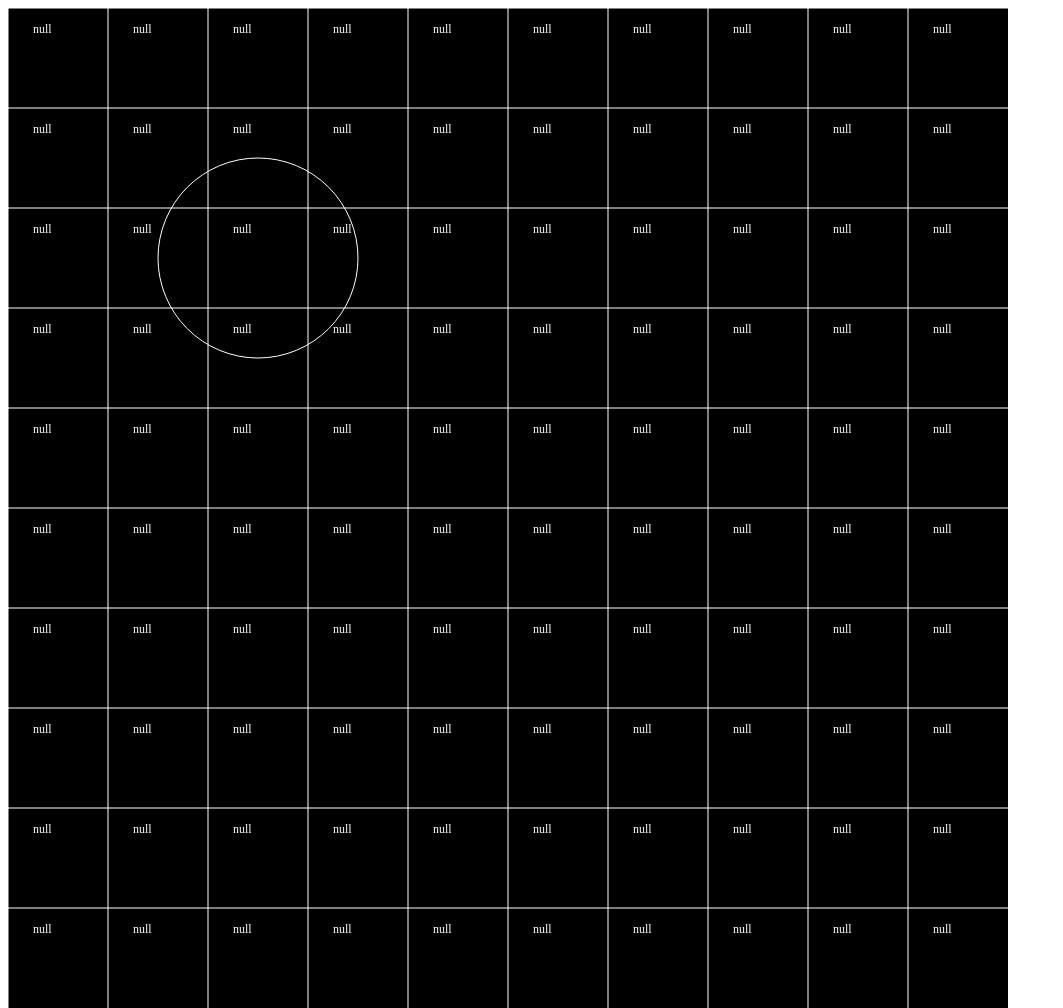
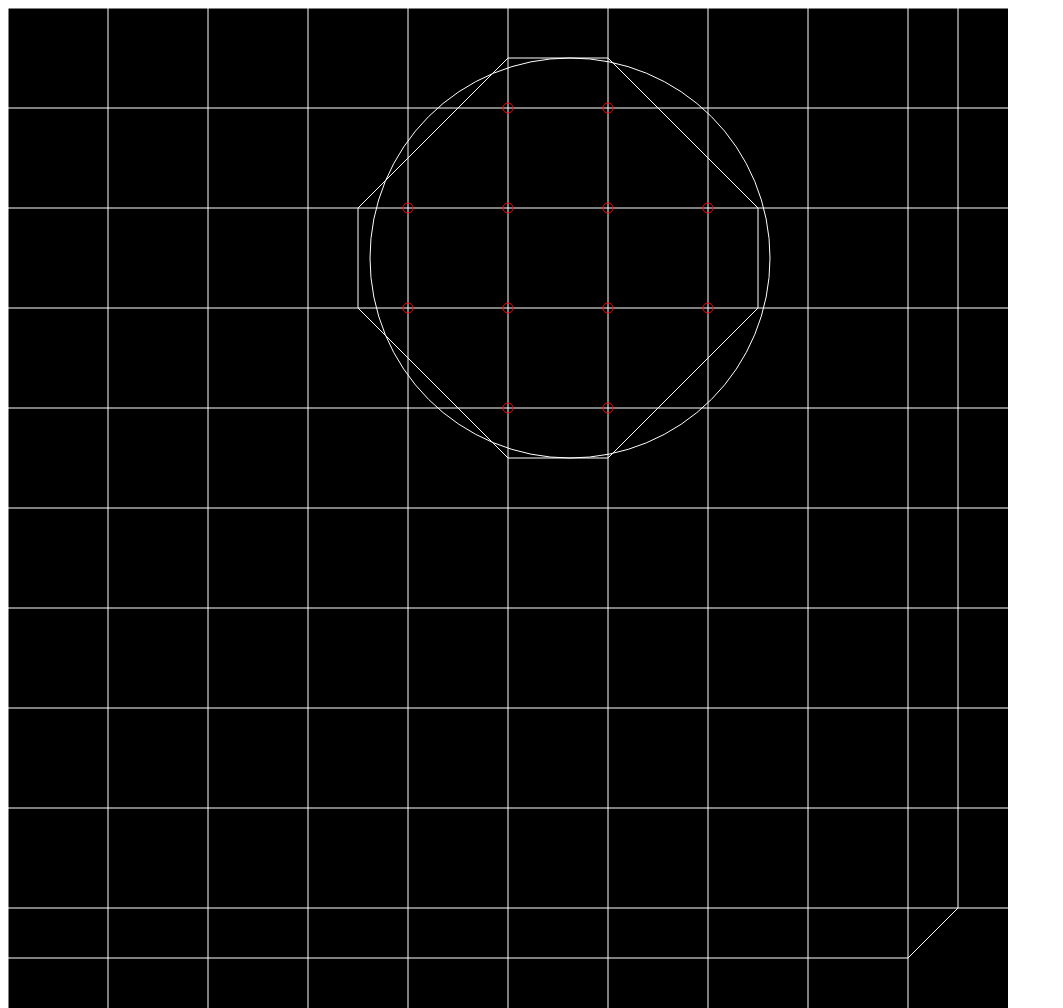
Before and after one commit to mtthwm/marching-squares, a website: page index.html in a window 1280 px wide. Shown: the whole page, without its empty margins (0-1063 px from the left). Drawn offline with Linux system fonts and the light colour scheme.

Commit message:
Kinda-sorta working?

```diff
--- /dev/null
+++ b/grid.js
@@ -0,0 +1,132 @@
+const GridCell = function (value, color) {
+    this.value = value;
+    this.color = color;
+
+    this.toString = () => {
+        return this.value;
+    };
+};
+
+const Grid = function (width, height, cellSize)
+{
+    this.createFrom2DArray = (arr, cellSize) => {
+        this.arr = arr;
+        this.width = arr[0].length;
+        this.height = arr.length;
+        this.cellSize = cellSize;
+    };
+
+    this.setColor = (x, y, color) => {
+        this.arr[y][x].color = color;
+    };
+
+    this.getColor = (x, y) => {
+        return this.arr[y][x].color;
+    };
+
+    this.setValue = (x, y, value) => {
+        this.arr[y][x].value = value;
+    };
+
+    this.getValue = (x, y) => {
+        return this.arr[y][x].value;
+    };
+
+    this.getCellCorner = (x, y) => {
+        let cornerX = x * this.cellSize;
+        let cornerY = y * this.cellSize;
+
+        return {cornerX, cornerY};
+    };
+
+    this.drawLines = (ctx) => {
+        const width = this.arr[0].length * this.cellSize;
+        const height = this.arr.length * this.cellSize;
+
+        ctx.strokeStyle = "#FFFFFF";
+
+        // Vertical Lines
+        for (let y = 0; y < width; y += cellSize)
+        {
+            ctx.beginPath();
+            ctx.moveTo(0, y);
+            ctx.lineTo(width, y);
+            ctx.stroke();
+        }
+
+        // Horizontal Lines
+        for (let x = 0; x < height; x += cellSize)
+        {
+            ctx.beginPath();
+            ctx.moveTo(x, 0);
+            ctx.lineTo(x, height);
+            ctx.stroke();
+        }
+    };
+
+    this.drawValues = (ctx, offsetX, offsetY) => {
+        this._2DArrayUtil(this.arr, (value, x, y) => {
+            ctx.font = '12px serif';
+            ctx.fillStyle = '#ffffff';
+            ctx.fillText(value.value, x, y, this.cellSize * 0.75);
+        }, offsetX, offsetY);
+    };
+
+    this.drawColors = (ctx) => {
+        this._2DArrayUtil(this.arr, (value, x, y) => {
+            ctx.fillStyle = value.color;
+            ctx.fillRect(x, y, cellSize, cellSize);
+        }, 0, 0);
+    };
+
+    this.drawCoordinates = (ctx) => {
+        this._2DArrayUtil(this.arr, (value, x, y) => {
+            ctx.font = '12px serif';
+            ctx.fillStyle = '#ffffff';
+            ctx.fillText(`(${Math.floor(x / cellSize)},${Math.floor(y / cellSize)})`, x, y, this.cellSize * 0.75);
+        }, cellSize * .4, cellSize * .5);
+    }
+
+    this.forEachCellCoords = (callback) => {
+      this._2DArrayUtil(this.arr, callback, 0, 0);
+    };
+
+    this.forEachCell = (callback) => {
+        this._2DArrayUtil(this.arr, (element, x, y) => {
+            callback(element, Math.floor(x / cellSize), Math.floor(y / cellSize));
+        }, 0, 0);
+      };
+
+    // Does *something* for every item in a 2D array, calls a callback function, passing in the value, as well as the x and y values on a grid.
+    this._2DArrayUtil = (arr, callback, x = 0, y = 0, ) => {
+        let xOffset = x;
+        let yOffset = y;
+
+        for (let y = 0; y < arr.length; y++)
+        {
+            for (let x = 0; x < arr[0].length; x++)
+            {
+                callback(arr[y][x], xOffset, yOffset);
+                xOffset += this.cellSize;
+            }
+            xOffset = x;
+            yOffset += this.cellSize;
+        }
+    };
+
+    this._generate2DArray = (width, height) => {
+        let arr = [];
+        for (let i = 0; i < height; i++)
+        {
+            let new1DArray = [];
+            for (let j = 0; j < width; j++)
+            {
+                new1DArray.push(new GridCell(null, "#000000"));
+            }
+            arr.push(new1DArray);
+        }
+        return arr;
+    };
+
+    this.createFrom2DArray(this._generate2DArray(width, height), cellSize);
+}
--- a/index.html
+++ b/index.html
@@ -10,6 +10,7 @@
 </head>
 <body>
     <canvas id="main-canvas"></canvas>
+    <script src="grid.js"></script>
     <script src="index.js"></script>
 </body>
 </html>
--- a/index.js
+++ b/index.js
@@ -18,105 +18,156 @@ const Circle = function (x, y, radius) {
     }
 }
 
-const GridCell = function (value, color) {
-    this.value = value;
-    this.color = color;
-
-    this.toString = () => {
-        return this.value;
-    };
-};
-
-const Grid = function (width, height, cellSize)
-{
-    this.createFrom2DArray = (arr, cellSize) => {
-        this.arr = arr;
-        this.width = arr[0].length;
-        this.height = arr.length;
-        this.cellSize = cellSize;
-    };
-
-    this.drawLines = (ctx) => {
-        const width = this.arr[0].length * this.cellSize;
-        const height = this.arr.length * this.cellSize;
-
-        // Vertical Lines
-        for (let y = 0; y < width; y += cellSize)
-        {
-            ctx.beginPath();
-            ctx.moveTo(0, y);
-            ctx.lineTo(width, y);
-            ctx.stroke();
-        }
-
-        // Horizontal Lines
-        for (let x = 0; x < height; x += cellSize)
-        {
-            ctx.beginPath();
-            ctx.moveTo(x, 0);
-            ctx.lineTo(x, height);
-            ctx.stroke();
-        }
-    };
-
-    this.drawValues = (ctx) => {
-        this._2DArrayUtil(this.arr, (value, x, y) => {
-            ctx.font = '12px serif';
-            ctx.fillStyle = '#ffffff';
-            ctx.fillText(value, x, y);
-        }, 25, 25);
-    };
-
-    // Does *something* for every item in a 2D array, calls a callback function, passing in the value, as well as the x and y values on a grid.
-    this._2DArrayUtil = (arr, callback, x = 0, y = 0, ) => {
-        let xOffset = x;
-        let yOffset = y;
-
-        for (let y = 0; y < arr.length; y++)
-        {
-            for (let x = 0; x < arr[0].length; x++)
-            {
-                callback(arr[x][y], xOffset, yOffset);
-                xOffset += this.cellSize;
-            }
-            xOffset = x;
-            yOffset += this.cellSize;
-        }
-    };
-
-    this._generate2DArray = (width, height) => {
-        let arr = [];
-        for (let i = 0; i < height; i++)
-        {
-            let new1DArray = [];
-            for (let j = 0; j < width; j++)
-            {
-                new1DArray.push(new GridCell(null, "#000000"));
-            }
-            arr.push(new1DArray);
-        }
-        return arr;
-    };
-
-    this.createFrom2DArray(this._generate2DArray(width, height), cellSize);
-}
-
 canvas.width = width;
 canvas.height = height;
 
-circles.push(new Circle(250, 250, 100));
+circles.push(new Circle(250, 250, 200));
 const myGrid = new Grid(10, 10, 100);
+
+const circleIntersectFunction = (x, y, circle) => {
+    return ((circle.radius*circle.radius) / (Math.pow(x - circle.x, 2) + Math.pow(y - circle.y, 2)));
+};
 
 const draw = () => {
     ctx.fillStyle = "#000000";
     ctx.fillRect(0, 0, canvas.width, canvas.height);
 
+    myGrid.drawColors(ctx);
     myGrid.drawLines(ctx);
-    myGrid.drawValues(ctx)
+    // myGrid.drawValues(ctx);
+    // myGrid.drawCoordinates(ctx);
+
+    myGrid.forEachCellCoords((element, x, y) => {
+        if (element.value >= 1)
+        {
+            ctx.strokeStyle = "#FF0000";
+            ctx.beginPath();
+            ctx.arc(x, y, 5, 0, 360);
+            ctx.stroke();
+        }
+    });
+
+    myGrid.forEachCell((element, x, y) => {
+        drawTile(ctx, myGrid, x, y)
+    });
 
     circles.forEach((element) => {
         element.draw(ctx);
-    })
+    });
+};
+
+const drawLine = (ctx, x1, y1, x2, y2, color="#FFFFFF") => {
+    ctx.strokeStyle = color;
+    ctx.beginPath();
+    ctx.moveTo(x1, y1);
+    ctx.lineTo(x2, y2);
+    ctx.stroke();
 }
 
-let interval = setInterval(draw, 1);
+const gridCellToTile = (grid, x, y) => {
+    let tileValue = "";
+    for (let i = y; i <= y + 1; i++)
+    {
+        for (let j = x; j <= x + 1; j++)
+        {
+            if (j >= grid.width || i >= grid.height)
+            {
+                tileValue += "1";
+            }
+            else
+            {
+                tileValue += grid.getValue(j, i) >= 1 ? "1" : "0";
+            }
+        }
+    }
+    return tileValue;
+};
+
+// Returns coordinates for the midpoint of the top edge of a square or a given size, with a corner at the given coordinates
+const topMid = (cornerX, cornerY, cellSize) => {
+    return [cornerX + cellSize / 2, cornerY];
+};
+// Returns coordinates for the midpoint of the left edge of a square or a given size, with a corner at the given coordinates
+const leftMid = (cornerX, cornerY, cellSize) => {
+    return [cornerX, cornerY + cellSize / 2];
+};
+// Returns coordinates for the midpoint of the right edge of a square or a given size, with a corner at the given coordinates
+const rightMid = (cornerX, cornerY, cellSize) => {
+    return [cornerX + cellSize, cornerY + cellSize / 2];
+};
+// Returns coordinates for the midpoint of the bottom edge of a square or a given size, with a corner at the given coordinates
+const bottomMid = (cornerX, cornerY, cellSize) => {
+    return [cornerX + cellSize / 2, cornerY + cellSize];
+};
+
+const tiles = {
+    "0000": (ctx, cornerX, cornerY, cellSize) => {},
+    "1111": (ctx, cornerX, cornerY, cellSize) => {},
+    "0010": (ctx, cornerX, cornerY, cellSize) => {
+        drawLine(ctx, ...leftMid(cornerX, cornerY, cellSize), ...bottomMid(cornerX, cornerY, cellSize));
+    },
+    "0001": (ctx, cornerX, cornerY, cellSize) => {
+        drawLine(ctx, ...bottomMid(cornerX, cornerY, cellSize), ...rightMid(cornerX, cornerY, cellSize));
+    },
+    "0011": (ctx, cornerX, cornerY, cellSize) => {
+        drawLine(ctx, ...leftMid(cornerX, cornerY, cellSize), ...rightMid(cornerX, cornerY, cellSize));
+    },
+    "0100": (ctx, cornerX, cornerY, cellSize) => {
+        drawLine(ctx, ...topMid(cornerX, cornerY, cellSize), ...rightMid(cornerX, cornerY, cellSize));
+    },
+    "0110": (ctx, cornerX, cornerY, cellSize) => {
+        drawLine(ctx, ...leftMid(cornerX, cornerY, cellSize), ...topMid(cornerX, cornerY, cellSize));
+        drawLine(ctx, ...bottomMid(cornerX, cornerY, cellSize), ...rightMid(cornerX, cornerY, cellSize));
+    },
+    "0101": (ctx, cornerX, cornerY, cellSize) => {
+        drawLine(ctx, ...topMid(cornerX, cornerY, cellSize), ...bottomMid(cornerX, cornerY, cellSize));
+    },
+    "0111": (ctx, cornerX, cornerY, cellSize) => {
+        drawLine(ctx, ...leftMid(cornerX, cornerY, cellSize), ...topMid(cornerX, cornerY, cellSize));
+    },
+    "1000": (ctx, cornerX, cornerY, cellSize) => {
+        drawLine(ctx, ...leftMid(cornerX, cornerY, cellSize), ...topMid(cornerX, cornerY, cellSize));
+    },
+    "1010": (ctx, cornerX, cornerY, cellSize) => {
+        drawLine(ctx, ...topMid(cornerX, cornerY, cellSize), ...bottomMid(cornerX, cornerY, cellSize));
+    },
+    "1001": (ctx, cornerX, cornerY, cellSize) => {
+        drawLine(ctx, ...topMid(cornerX, cornerY, cellSize), ...rightMid(cornerX, cornerY, cellSize));
+        drawLine(ctx, ...leftMid(cornerX, cornerY, cellSize), ...bottomMid(cornerX, cornerY, cellSize));
+    },
+    "1011": (ctx, cornerX, cornerY, cellSize) => {
+        drawLine(ctx, ...topMid(cornerX, cornerY, cellSize), ...rightMid(cornerX, cornerY, cellSize));
+    },
+    "1100": (ctx, cornerX, cornerY, cellSize) => {
+        drawLine(ctx, ...leftMid(cornerX, cornerY, cellSize), ...rightMid(cornerX, cornerY, cellSize));
+    },
+    "1110": (ctx, cornerX, cornerY, cellSize) => {
+        drawLine(ctx, ...bottomMid(cornerX, cornerY, cellSize), ...rightMid(cornerX, cornerY, cellSize));
+    },
+    "1101": (ctx, cornerX, cornerY, cellSize) => {
+        drawLine(ctx, ...leftMid(cornerX, cornerY, cellSize), ...bottomMid(cornerX, cornerY, cellSize));
+    },
+};
+
+const drawTile = (ctx, grid, x, y) => {
+    const {cornerX, cornerY} = grid.getCellCorner(x, y);
+
+    tiles[gridCellToTile(grid, x, y)](ctx, cornerX, cornerY, grid.cellSize);
+};
+
+const update = () => {
+    circles.forEach((element) => {
+        element.x += 1;
+    });
+
+    myGrid.forEachCellCoords((element, x, y) => {
+        let sum = 0;
+        circles.forEach((circle) => {
+            sum += circleIntersectFunction(x, y, circle);
+        })
+        element.value = sum;
+    });
+};
+
+let drawInterval = setInterval(draw, 40);
+let updateInterval = setInterval(update, 16);
```
Also changed, not shown: 1 other file.
